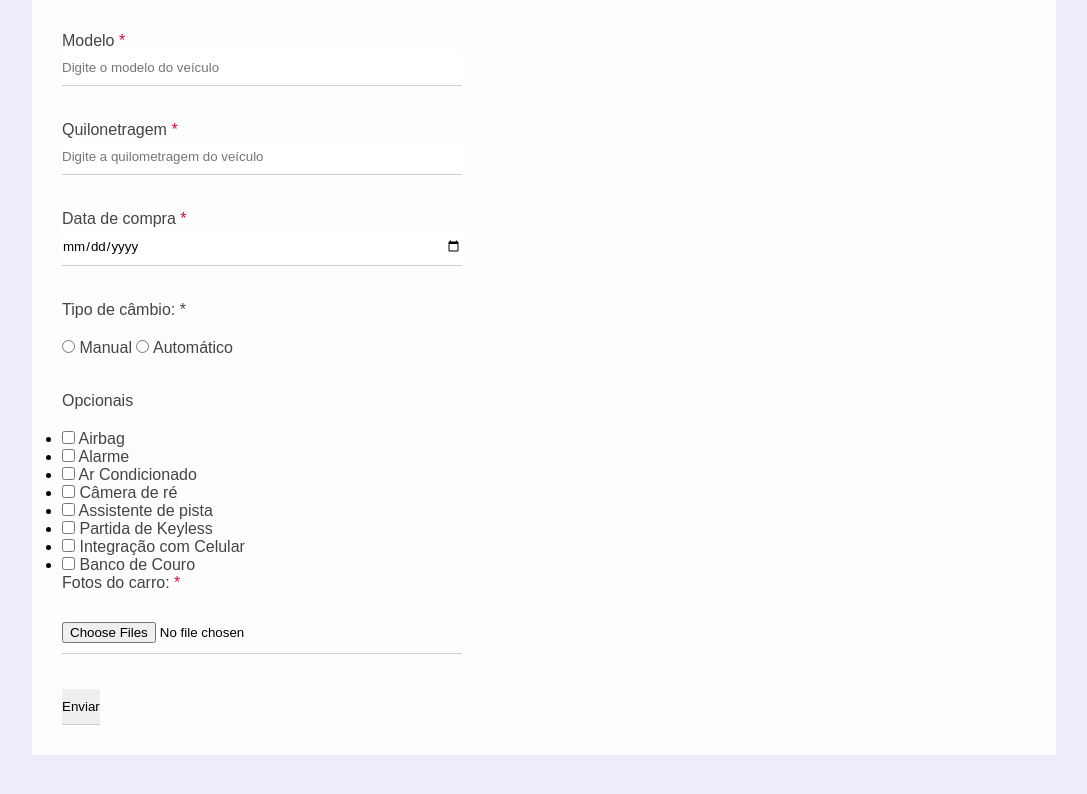
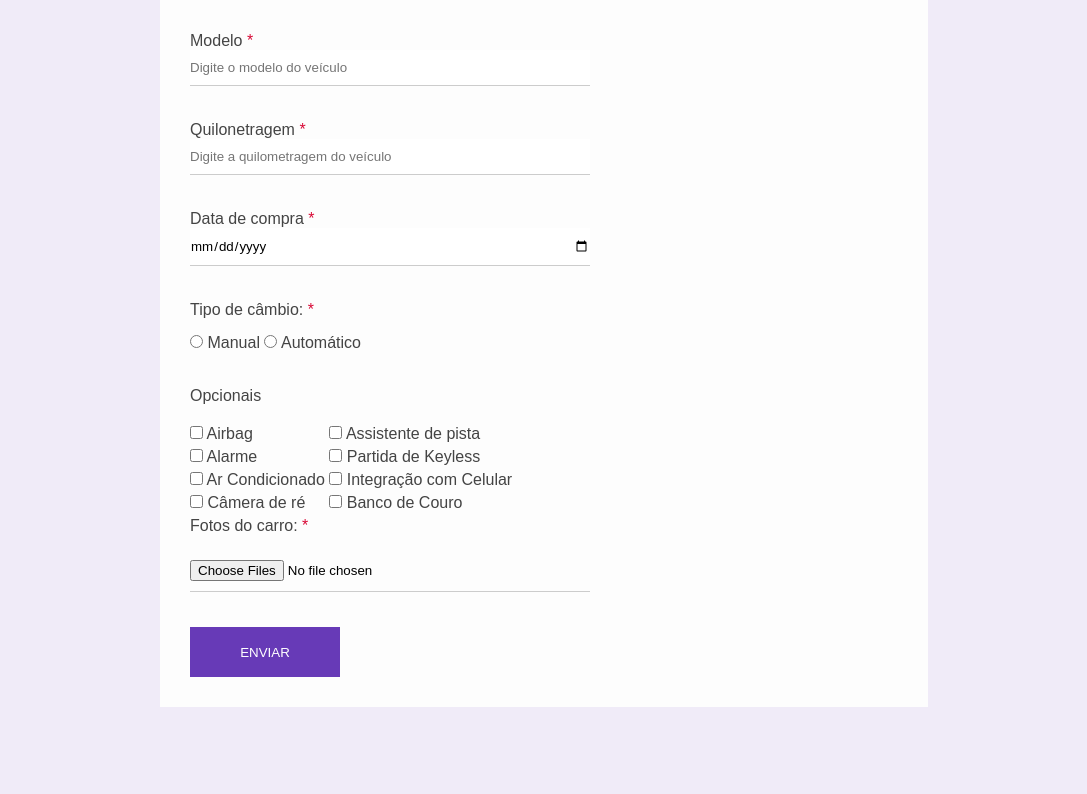
Before and after one commit to Vitorhhiguchi/Front_end, a plain HTML site: page 6_FORM_PROJECT/index.html in a window 1280 px wide. Shown: the part 644-1438 px from the top of the page, without its empty margins (96-1183 px from the left). After the commit the page ends 1413 px from the top, so only its background shows below. Drawn offline with Linux system fonts and the light colour scheme.

Commit message:
Add files via upload

```diff
--- a/6_FORM_PROJECT/CSS/styles.css
+++ b/6_FORM_PROJECT/CSS/styles.css
@@ -57,7 +57,7 @@ textarea {
 /* form container */
 .form-container {
     background-color: #fdfdfd;
-    width: 80%;
+    width: 60%;
     margin: 0 auto;
     position: relative;
     top: -62px;
@@ -105,7 +105,33 @@ textarea {
     display: block;
 }
 
-.optional_box {
+.optional-box {
     display: inline-block;
     margin-right: 0 30px 30px 0;
 }
+
+.optional-list li {
+    list-style: none;
+    margin-bottom: 5px;
+}
+
+.box-input p{
+    margin-bottom: 15px;
+}
+
+.btn-submit {
+    background-color: #673ab7;
+    color: #fff;
+    border: 2px solid transparent;
+    width: 150px;
+    height: 50px;
+    cursor: pointer;
+    text-transform: uppercase;
+    transition: 0.5s;
+}
+
+.btn-submit:hover {
+    background-color: #fff;
+    border-color: #673ab7;
+    color: #673ab7;
+}
--- a/6_FORM_PROJECT/index.html
+++ b/6_FORM_PROJECT/index.html
@@ -93,7 +93,7 @@
                             />
                         </div>
                         <div class="box-input">
-                            <p>Tipo de câmbio: <span class="required-fied">*</span></p>
+                            <p>Tipo de câmbio: <span class="required-field">*</span></p>
                             <input type="radio" id="manual" name="gear"/>
                             <label for="manual"> Manual</label>
                             <input type="radio" id="auto" name="gear">
```
